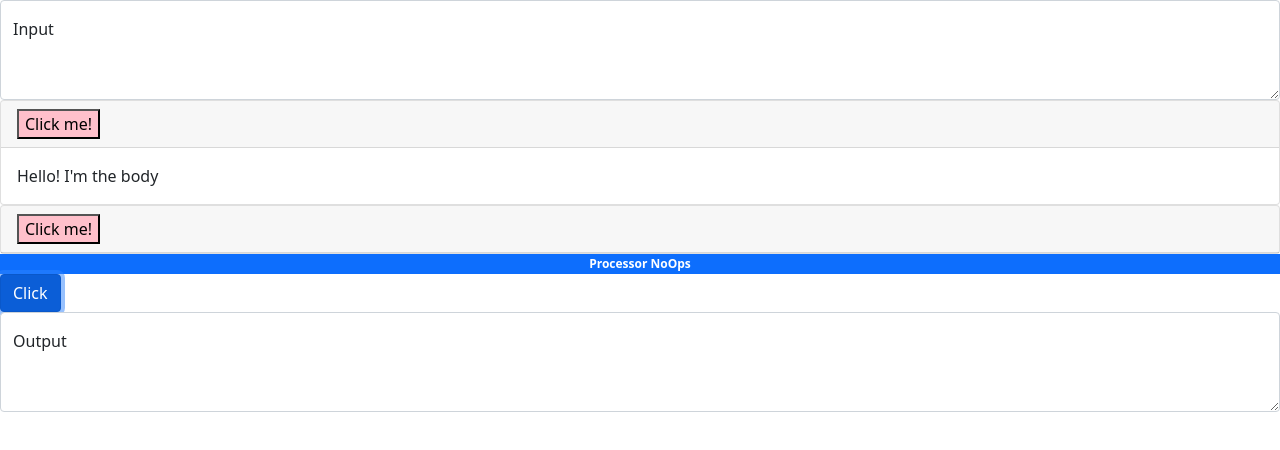
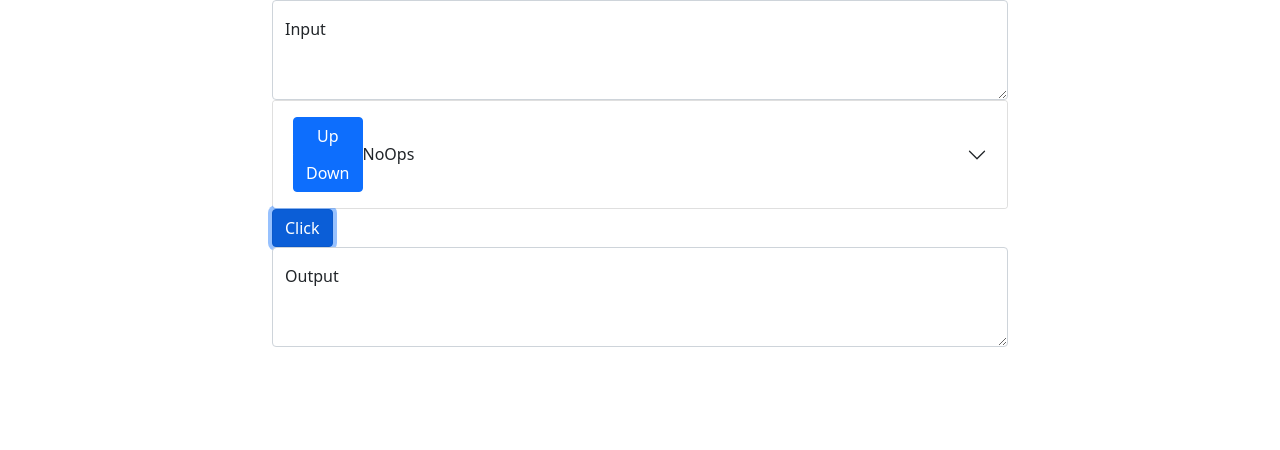
Before and after one commit to ltpquang/nagini, a React (Create React App) app: page / in a window 1280 px wide. Both pictures are taken after a click on the button "Click". Shown: the top 450 px of the page. Built offline with nearby package versions, Linux system fonts and the light colour scheme.

Commit message:
Render processors to accordion

```diff
--- a/src/App.tsx
+++ b/src/App.tsx
@@ -1,10 +1,17 @@
+import {Col, Container, Row} from 'react-bootstrap';
 import './App.css';
 import Main from "./pkg/main/Main";
 
 function App() {
   return (
     <div className="App">
-      <Main/>
+      <Container>
+        <Row>
+          <Col md={{ span: 8, offset: 2 }}>
+            <Main/>
+          </Col>
+        </Row>
+      </Container>
     </div>
   );
 }
--- a/src/pkg/main/Main.tsx
+++ b/src/pkg/main/Main.tsx
@@ -1,5 +1,9 @@
-import React, {FunctionComponent} from "react";
-import {Accordion, Button, Card, FloatingLabel, Form, useAccordionButton} from "react-bootstrap";
+import React from "react";
+import {
+  Accordion,
+  Button, FloatingLabel,
+  Form
+} from "react-bootstrap";
 import BaseTransformer from "../transformers/BaseTransformer";
 import NoOps from "../transformers/NoOps";
 
@@ -9,49 +13,15 @@ interface Props {
 interface State {
   output?: string;
   transformers: BaseTransformer[];
+  expandedIndex: number;
 }
-
-interface CustomToggleProps {
-  eventKey: string
-}
-
-const CustomToggle: FunctionComponent<CustomToggleProps> = ({eventKey, children}) => {
-  const decoratedOnClick = useAccordionButton(eventKey, () =>
-      console.log('totally custom!'),
-  );
-
-  return (
-      <button
-          type="button"
-          style={{backgroundColor: 'pink'}}
-          onClick={decoratedOnClick}
-      >
-        {children}
-      </button>
-  );
-}
-
-// function CustomToggle(children: React.ReactNode, eventKey: string) {
-//   const decoratedOnClick = useAccordionButton(eventKey, () =>
-//       console.log('totally custom!'),
-//   );
-//
-//   return (
-//       <button
-//           type="button"
-//           style={{ backgroundColor: 'pink' }}
-//           onClick={decoratedOnClick}
-//       >
-//         {children}
-//       </button>
-//   );
-// }
 
 class Main extends React.Component<Props, State> {
   constructor(props: Props, context: any) {
     super(props, context);
     this.state = {
       transformers: [],
+      expandedIndex: -1
     };
   }
 
@@ -59,6 +29,9 @@ class Main extends React.Component<Props, State> {
     this.setState({
       transformers: [...this.state.transformers, new NoOps()]
     });
+    this.setState({
+      expandedIndex: this.state.transformers.length - 1
+    })
   }
 
   handleInputChange(event: React.ChangeEvent<HTMLInputElement | HTMLTextAreaElement>) {
@@ -68,8 +41,9 @@ class Main extends React.Component<Props, State> {
   }
 
   renderNodes() {
-    return this.state.transformers.map((trans, _i, _a) => trans.render())
+    return this.state.transformers.map((trans, index, _a) => trans.render(index))
   }
+
 
 
   render() {
@@ -83,26 +57,9 @@ class Main extends React.Component<Props, State> {
         />
       </FloatingLabel>
 
-      <Accordion defaultActiveKey="0">
-        <Card>
-          <Card.Header>
-            <CustomToggle eventKey="0">Click me!</CustomToggle>
-          </Card.Header>
-          <Accordion.Collapse eventKey="0">
-            <Card.Body>Hello! I'm the body</Card.Body>
-          </Accordion.Collapse>
-        </Card>
-        <Card>
-          <Card.Header>
-            <CustomToggle eventKey="1">Click me!</CustomToggle>
-          </Card.Header>
-          <Accordion.Collapse eventKey="1">
-            <Card.Body>Hello! I'm another body</Card.Body>
-          </Accordion.Collapse>
-        </Card>
+      <Accordion defaultActiveKey={this.state.expandedIndex.toString()}>
+        {this.renderNodes()}
       </Accordion>
-
-      {this.renderNodes()}
 
       <Button onClick={() => this.handleClick()}>Click</Button>
 
--- a/src/pkg/transformers/BaseTransformer.tsx
+++ b/src/pkg/transformers/BaseTransformer.tsx
@@ -1,4 +1,4 @@
-import {Badge, Row} from "react-bootstrap";
+import {Accordion, Button, ButtonGroup} from "react-bootstrap";
 import React from "react";
 
 class BaseTransformer {
@@ -10,10 +10,29 @@ class BaseTransformer {
     throw new Error("Not implemented");
   }
 
-  render() {
-    return <Row>
-      <Badge bg="primary">Processor {this.name()}</Badge>
-    </Row>
+  buttonOnClick(event: React.MouseEvent<HTMLButtonElement>) {
+    event.stopPropagation();
+  }
+
+  render(index: number) {
+    return <Accordion.Item eventKey={index.toString()}>
+      <Accordion.Header>
+        <ButtonGroup vertical>
+          <Button onClick={event => this.buttonOnClick(event)}>Up</Button>
+          <Button onClick={event => this.buttonOnClick(event)}>Down</Button>
+        </ButtonGroup>
+        {this.name()}
+      </Accordion.Header>
+      <Accordion.Body>
+        Lorem ipsum dolor sit amet, consectetur adipiscing elit, sed do eiusmod
+        tempor incididunt ut labore et dolore magna aliqua. Ut enim ad minim
+        veniam, quis nostrud exercitation ullamco laboris nisi ut aliquip ex ea
+        commodo consequat. Duis aute irure dolor in reprehenderit in voluptate
+        velit esse cillum dolore eu fugiat nulla pariatur. Excepteur sint occaecat
+        cupidatat non proident, sunt in culpa qui officia deserunt mollit anim id
+        est laborum.
+      </Accordion.Body>
+    </Accordion.Item>
   }
 }
 
```
